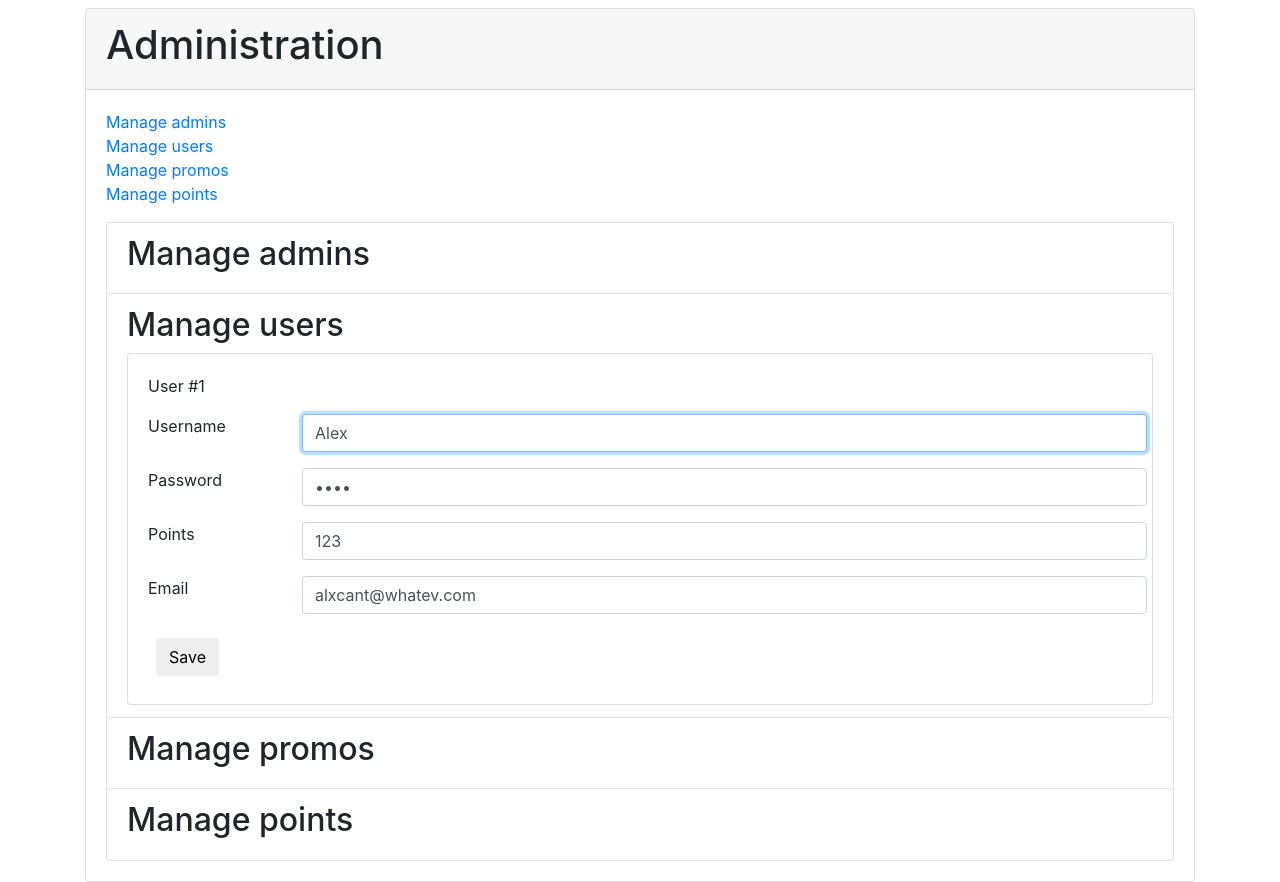
After one commit to froilanenriquez3/Project1, a PHP site: page /php_views/administration.php in a window 1280 px wide. The commit adds this page. Run offline with PHP 8.4, Linux system fonts and the light colour scheme; data comes from the database, SQL or seed files in the repository; some libraries are stand-ins or nearby versions.

Commit message:
Create Administration page, controller page, tweaks to game

```diff
--- /dev/null
+++ b/php_views/administration.php
@@ -0,0 +1,108 @@
+<?php
+    require_once '../php_libraries/bd.php';
+    session_start();
+    $all_users = selectAllFromTable('user');
+
+?>
+
+<!DOCTYPE html>
+<html lang="en">
+<head>
+    <meta charset="UTF-8">
+    <meta name="viewport" content="width=device-width, initial-scale=1.0">
+    <link rel="stylesheet" href="https://maxcdn.bootstrapcdn.com/bootstrap/4.0.0/css/bootstrap.min.css" integrity="sha384-Gn5384xqQ1aoWXA+058RXPxPg6fy4IWvTNh0E263XmFcJlSAwiGgFAW/dAiS6JXm" crossorigin="anonymous">
+    <title>Restore</title>
+</head>
+<body>
+    <div class="container">
+        <div class="card mt-2">
+            <div class="card-header">
+                <h1>Administration</h1>
+            </div>
+            <div class="card-body">
+                <ul class="list-unstyled">
+                    <li><a href="">Manage admins</a></li>
+                    <li><a href="">Manage users</a></li>
+                    <li><a href="">Manage promos</a></li>
+                    <li><a href="">Manage points</a></li>
+                </ul>
+
+
+                <ul class="list-group">
+                    <li class="list-group-item">
+                        <h2>Manage admins</h2>
+
+                    </li>
+
+                    <li class="list-group-item">
+                        <h2>Manage users</h2>
+
+                        <?php foreach($all_users as $user) {?>
+                            <div class="card">
+                                <div class="card-body">
+                                    <form enctype="multipart/form-data" action="../php_controllers/restore_controller.php" method="post">
+                                        <p><?= "User #".$user['userid']?></p>
+
+                                         <!-- User -->
+                                        <div class="form-group row">
+                                            <label class="col-2" for="username">Username</label>
+                                            <input class="col-10 form-control" type="text" id="username" name="username" value="<?=$user['username']?>" autofocus>
+                                        </div>
+                                        <!-- Password -->
+                                        <div class="form-group row">
+                                            <label class="col-2" for="password">Password</label>
+                                            <input class="col-10 form-control" type="password" id="paswword" name="password" minlength="8" value="<?=$user['password']?>" autofocus required>
+                                        </div>
+                                        <!-- Points -->
+                                        <div class="form-group row">
+                                            <label for="points" class="col-2">Points</label>
+                                            <input type="number" class="col-10 form-control" id="points" name="points" value="<?= $user['points']?>">
+
+                                        </div>
+
+                                        <div class="form-group row">
+                                            <label for="email" class="col-2">Email</label>
+                                            <input type="text" class="col-10 form-control" id="email" name="email" value="<?= $user['email']?>">
+                                        </div>
+                                        <button type="submit" class="btn m-2" id="modify">Save</button>
+                                    </form>
+
+                                </div>
+                            </div>
+
+
+                        <?php }?>
+
+                    </li>
+
+                    <li class="list-group-item">
+                        <h2>Manage promos</h2>
+                    </li>
+
+                    <li class="list-group-item">
+                        <h2>Manage points</h2>
+                    </li>
+                </ul>
+
+
+
+
+
+
+
+
+
+            </div>
+        </div>
+
+    </div>
+
+
+
+
+    <script src="https://code.jquery.com/jquery-3.2.1.slim.min.js" integrity="sha384-KJ3o2DKtIkvYIK3UENzmM7KCkRr/rE9/Qpg6aAZGJwFDMVNA/GpGFF93hXpG5KkN" crossorigin="anonymous"></script>
+    <script src="https://cdnjs.cloudflare.com/ajax/libs/popper.js/1.12.9/umd/popper.min.js" integrity="sha384-ApNbgh9B+Y1QKtv3Rn7W3mgPxhU9K/ScQsAP7hUibX39j7fakFPskvXusvfa0b4Q" crossorigin="anonymous"></script>
+    <script src="https://maxcdn.bootstrapcdn.com/bootstrap/4.0.0/js/bootstrap.min.js" integrity="sha384-JZR6Spejh4U02d8jOt6vLEHfe/JQGiRRSQQxSfFWpi1MquVdAyjUar5+76PVCmYl" crossorigin="anonymous"></script>
+</body>
+
+</html>
--- a/webApp/game_froilan/index.html
+++ b/webApp/game_froilan/index.html
@@ -11,8 +11,9 @@
 <body>
     <p id="rules">
         Give me a makeover from head to toe and click check.
-        If I like the whole outfit, you get a point!
-        Then click next to go to the next outfit.</p>
+        If I like the whole outfit, you get points!
+        Then click next to go to the next outfit.
+        You can get up to 1000 points.</p>
     <div id="game">
         <div class="topbar">
             <div id="feedbackbox">
--- a/webApp/game_froilan/scripts/script.js
+++ b/webApp/game_froilan/scripts/script.js
@@ -5,7 +5,7 @@ let pants;
 let shoes;
 
 let points;
-let pointLimit = 1;
+let pointLimit = 1000;
 
 newCombo();
 initPoints();
@@ -15,7 +15,7 @@ console.log(window.points);
 function increasePoints(){
 
   if(window.points < pointLimit){
-    window.points++;
+    window.points+= 100;
   }
 }
 
--- a/webApp/game_froilan/styles/style.scss
+++ b/webApp/game_froilan/styles/style.scss
@@ -1,3 +1,4 @@
+
 @mixin flexDisplay($direction){
     display: flex;
     justify-content: $direction;
@@ -20,6 +21,7 @@ body{
     font-family: Arial, Helvetica, sans-serif;
 }
 #game{
+
     box-sizing: border-box;
     margin: auto;
     margin-top: 2%;
```
Also changed, not shown: php_controllers/restore_controller.php (added), 1 other file.
